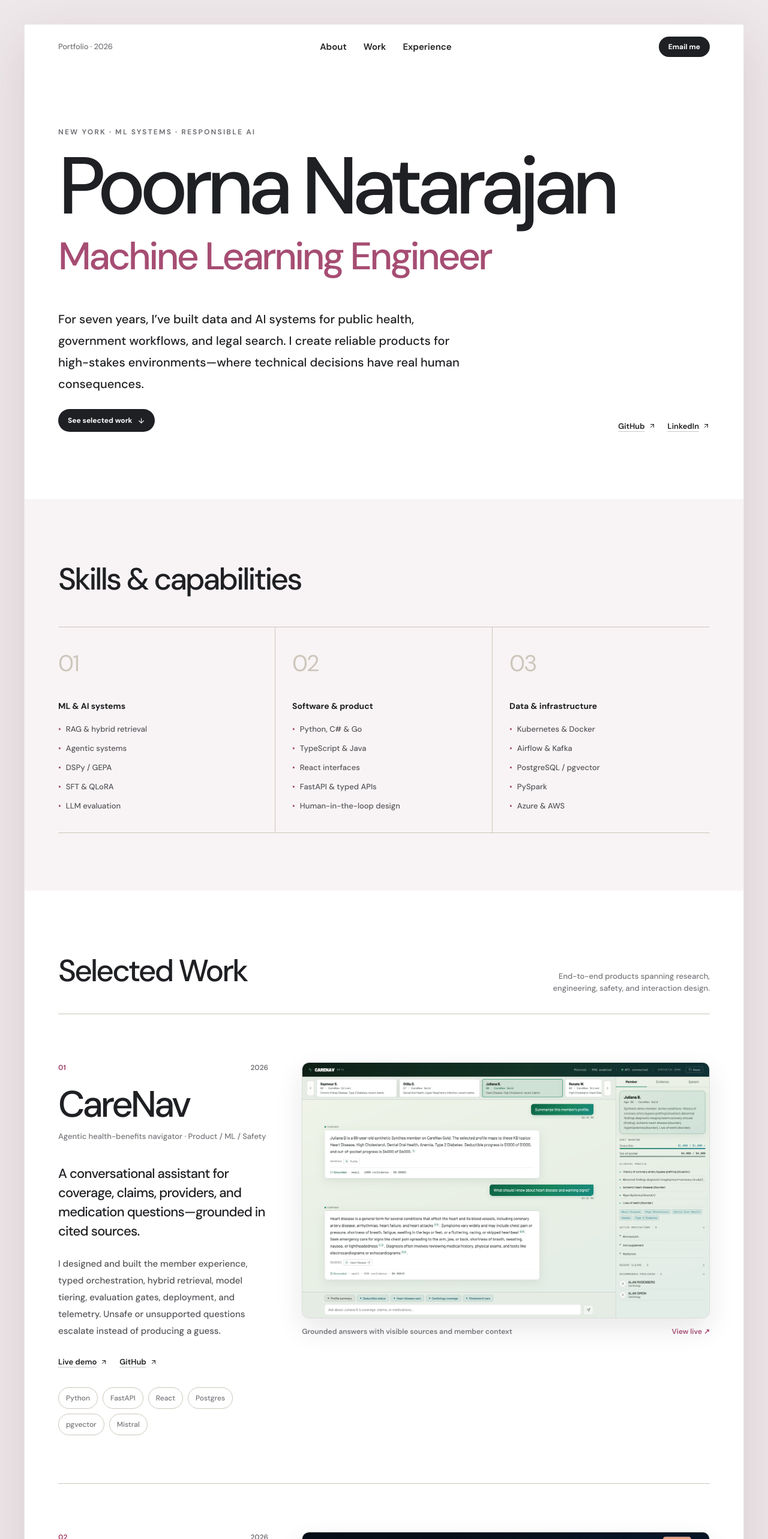
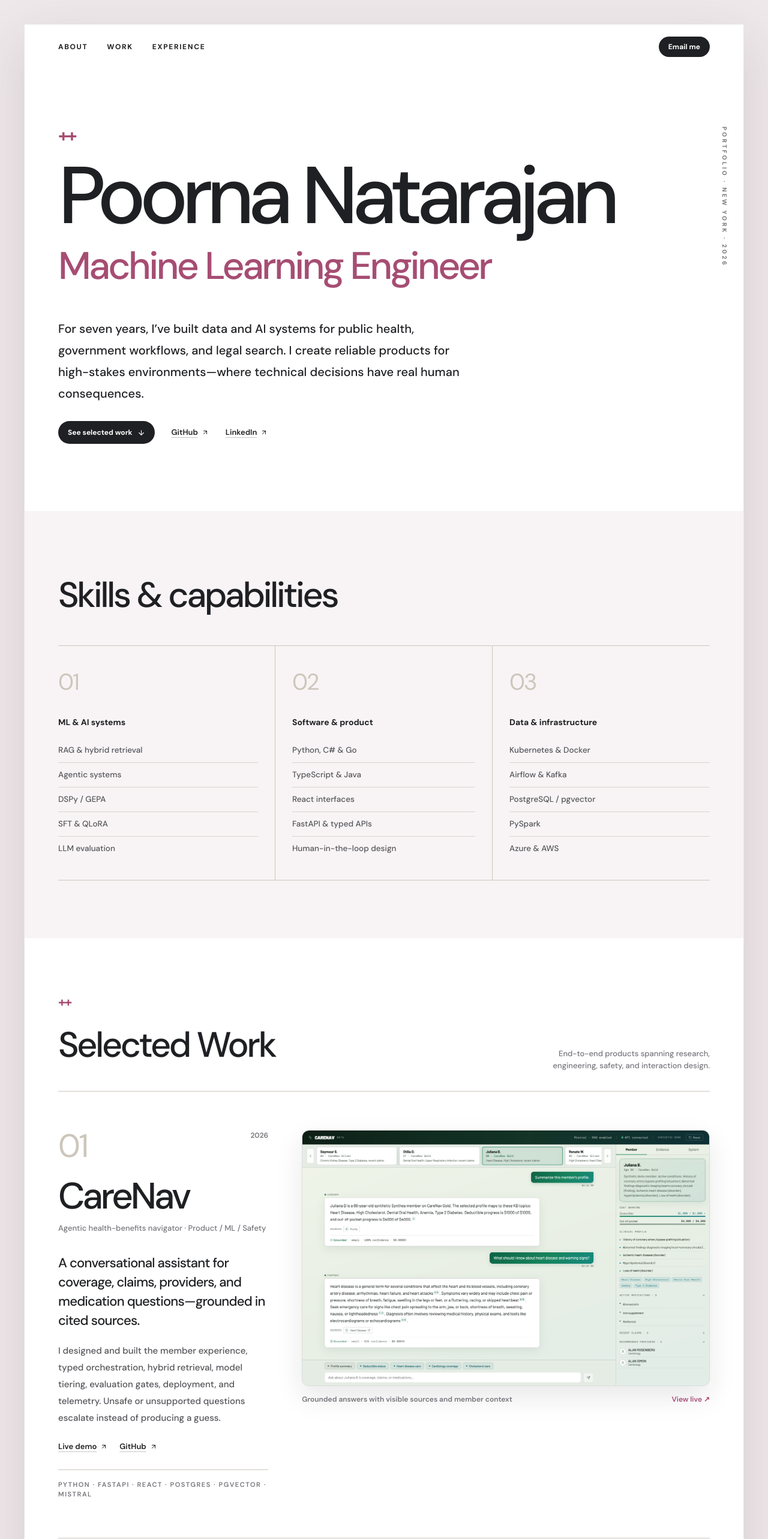
Before and after one commit to poornanat1/personal-website, a React (Vite) app: page / in a window 1280 px wide. Shown: the top 2566 px of the page at 60% size. Built offline with nearby package versions, Linux system fonts and the light colour scheme.

Commit message:
Refine visual design with editorial layout details

```diff
--- a/src/App.tsx
+++ b/src/App.tsx
@@ -52,46 +52,47 @@ export function App() {
     <main className="min-h-dvh bg-shell p-3 text-ink selection:bg-accent selection:text-white sm:p-6 lg:p-10">
       <div className="mx-auto max-w-[1240px] overflow-hidden border border-ink/10 bg-canvas shadow-[0_30px_80px_rgba(93,51,65,0.16)]">
         <nav className="flex flex-wrap items-center justify-between gap-x-5 gap-y-4 px-5 py-5 sm:flex-nowrap sm:px-9 lg:px-14">
-          <a href="#top" className="text-[13px] font-medium tracking-[-0.01em] text-muted transition-colors hover:text-ink">Portfolio · 2026</a>
-          <div className="order-3 flex w-full items-center justify-between border-t border-border pt-4 text-[13px] font-semibold sm:order-none sm:w-auto sm:justify-start sm:gap-7 sm:border-0 sm:pt-0 sm:text-[15px]">
+          <div className="order-3 flex w-full items-center justify-between border-t border-border pt-4 text-[11px] font-bold uppercase tracking-[0.14em] sm:order-none sm:w-auto sm:justify-start sm:gap-8 sm:border-0 sm:pt-0 sm:text-[12px]">
             <a href="#about" className="hover:text-accent">About</a>
             <a href="#work" className="hover:text-accent">Work</a>
             <a href="#experience" className="hover:text-accent">Experience</a>
           </div>
-          <a href="mailto:pnat614@gmail.com" className="rounded-full bg-ink px-4 py-2 text-[12px] font-bold text-canvas transition-colors hover:bg-accent">Email me</a>
+          <a href="mailto:pnat614@gmail.com" className="ml-auto rounded-full bg-ink px-4 py-2 text-[12px] font-bold text-canvas transition-colors hover:bg-accent">Email me</a>
         </nav>
 
-        <section id="top" className="px-5 pb-20 pt-14 sm:px-9 sm:pt-20 lg:px-14 lg:pb-28 lg:pt-24">
+        <section id="top" className="relative px-5 pb-20 pt-14 sm:px-9 sm:pt-20 lg:px-14 lg:pb-28 lg:pt-24">
+          <span aria-hidden="true" className="absolute right-6 top-24 hidden text-[10px] font-bold uppercase tracking-[0.32em] text-muted [writing-mode:vertical-rl] lg:block">Portfolio · New York · 2026</span>
           <div>
-            <p className="mb-6 text-[12px] font-bold uppercase tracking-[0.18em] text-muted">New York · ML systems · Responsible AI</p>
+            <p aria-hidden="true" className="mb-7 text-[30px] font-bold leading-none tracking-[-0.1em] text-accent">++</p>
             <h1 className="max-w-[1100px] text-[clamp(3.7rem,10.5vw,8.5rem)] font-medium leading-[0.86] tracking-[-0.075em]">Poorna Natarajan</h1>
             <p className="mt-7 max-w-[980px] text-[clamp(2rem,5vw,4.25rem)] font-medium leading-[0.96] tracking-[-0.055em] text-accent">
               Machine Learning Engineer
             </p>
           </div>
 
-          <div className="mt-14 grid gap-8 lg:grid-cols-[minmax(0,760px)_1fr] lg:gap-20">
-            <div className="max-w-[680px]">
-              <p className="text-[18px] font-medium leading-8 sm:text-[20px] sm:leading-9">For seven years, I’ve built data and AI systems for public health, government workflows, and legal search. I create reliable products for high-stakes environments—where technical decisions have real human consequences.</p>
-              <a href="#work" className="mt-6 inline-flex items-center gap-2 rounded-full bg-ink px-4 py-2.5 text-[12px] font-bold text-canvas transition-colors hover:bg-accent">See selected work <ArrowDown size={13} /></a>
+          <div className="mt-14 max-w-[680px]">
+            <p className="text-[18px] font-medium leading-8 sm:text-[20px] sm:leading-9">For seven years, I’ve built data and AI systems for public health, government workflows, and legal search. I create reliable products for high-stakes environments—where technical decisions have real human consequences.</p>
+            <div className="mt-7 flex flex-wrap items-center gap-x-7 gap-y-4">
+              <a href="#work" className="inline-flex items-center gap-2 rounded-full bg-ink px-4 py-2.5 text-[12px] font-bold text-canvas transition-colors hover:bg-accent">See selected work <ArrowDown size={13} /></a>
+              <ExternalLink href="https://github.com/poornanat1">GitHub</ExternalLink>
+              <ExternalLink href="https://www.linkedin.com/in/poorna-natarajan/">LinkedIn</ExternalLink>
             </div>
-            <div className="flex items-end gap-5 lg:justify-end"><ExternalLink href="https://github.com/poornanat1">GitHub</ExternalLink><ExternalLink href="https://www.linkedin.com/in/poorna-natarajan/">LinkedIn</ExternalLink></div>
           </div>
         </section>
 
         <section id="about" className="bg-wash px-5 py-16 sm:px-9 lg:px-14 lg:py-24">
-          <h2 className="text-[clamp(2rem,4vw,3.3rem)] font-medium tracking-[-0.055em]">Skills &amp; capabilities</h2>
+          <h2 className="text-[clamp(2.2rem,4.6vw,4rem)] font-medium tracking-[-0.055em]">Skills &amp; capabilities</h2>
           <div className="mt-10 grid divide-y divide-border border-y border-border md:grid-cols-3 md:divide-x md:divide-y-0">
             {[
               ["01", "ML & AI systems", "RAG & hybrid retrieval|Agentic systems|DSPy / GEPA|SFT & QLoRA|LLM evaluation"],
               ["02", "Software & product", "Python, C# & Go|TypeScript & Java|React interfaces|FastAPI & typed APIs|Human-in-the-loop design"],
               ["03", "Data & infrastructure", "Kubernetes & Docker|Airflow & Kafka|PostgreSQL / pgvector|PySpark|Azure & AWS"],
             ].map(([number, title, skills]) => (
-              <article key={number} className="min-h-[225px] py-8 md:px-7 md:first:pl-0 md:last:pr-0">
+              <article key={number} className="py-8 md:px-7 md:first:pl-0 md:last:pr-0">
                 <p className="text-[38px] font-light tracking-[-0.05em] text-border">{number}</p>
-                <h3 className="mt-8 text-[14px] font-bold">{title}</h3>
-                <ul className="mt-4 grid gap-2 text-[13px] font-medium leading-6 text-copy">
-                  {skills.split("|").map((skill) => <li key={skill} className="flex gap-2 before:text-accent before:content-['•']">{skill}</li>)}
+                <h3 className="mt-7 text-[14px] font-bold">{title}</h3>
+                <ul className="mt-4 divide-y divide-border/70 text-[13.5px] font-medium leading-6 text-copy">
+                  {skills.split("|").map((skill) => <li key={skill} className="py-2">{skill}</li>)}
                 </ul>
               </article>
             ))}
@@ -100,23 +101,26 @@ export function App() {
 
         <section id="work" className="px-5 py-16 sm:px-9 lg:px-14 lg:py-24">
           <div className="flex items-end justify-between gap-6 border-b border-border pb-8">
-            <h2 className="text-[clamp(2rem,4vw,3.3rem)] font-medium tracking-[-0.055em]">Selected Work</h2>
+            <div>
+              <p aria-hidden="true" className="mb-4 text-[22px] font-bold leading-none tracking-[-0.1em] text-accent">++</p>
+              <h2 className="text-[clamp(2.2rem,4.6vw,4rem)] font-medium tracking-[-0.055em]">Selected Work</h2>
+            </div>
             <p className="hidden max-w-[34ch] text-right text-[13px] font-medium leading-5 text-muted sm:block">End-to-end products spanning research, engineering, safety, and interaction design.</p>
           </div>
           <div>
             {projects.map((project, index) => (
-              <article key={project.id} className="grid gap-10 border-b border-border py-12 lg:grid-cols-[minmax(280px,0.68fr)_minmax(0,1.32fr)] lg:gap-14 lg:py-20">
+              <article key={project.id} className="grid gap-10 border-b border-border py-12 lg:grid-cols-[minmax(280px,0.68fr)_minmax(0,1.32fr)] lg:gap-14 lg:py-16">
                 <div className="flex flex-col justify-between lg:sticky lg:top-8 lg:self-start">
                   <div>
-                    <div className="flex items-start justify-between gap-4"><span className="text-[12px] font-bold text-accent">0{index + 1}</span><span className="text-[12px] font-semibold text-muted">{project.year}</span></div>
-                    <h3 className="mt-6 text-[clamp(2.7rem,4.8vw,4.8rem)] font-medium leading-[0.92] tracking-[-0.065em]">{project.name}</h3>
+                    <div className="flex items-start justify-between gap-4"><span className="text-[54px] font-light leading-none tracking-[-0.05em] text-border">0{index + 1}</span><span className="text-[12px] font-semibold text-muted">{project.year}</span></div>
+                    <h3 className="mt-7 text-[clamp(2.7rem,4.8vw,4.8rem)] font-medium leading-[0.92] tracking-[-0.065em]">{project.name}</h3>
                     <p className="mt-4 max-w-[54ch] text-[13px] font-medium leading-5 text-muted">{project.eyebrow}</p>
-                    <p className="mt-9 max-w-[28ch] text-[22px] font-medium leading-8 tracking-[-0.035em]">{project.summary}</p>
-                    <p className="mt-6 max-w-[48ch] text-[15px] font-medium leading-7 text-copy">{project.contribution}</p>
+                    <p className="mt-8 max-w-[28ch] text-[22px] font-medium leading-8 tracking-[-0.035em]">{project.summary}</p>
+                    <p className="mt-5 max-w-[48ch] text-[15px] font-medium leading-7 text-copy">{project.contribution}</p>
                   </div>
                   <div>
-                    <div className="mt-7 flex flex-wrap gap-5"><ExternalLink href={project.href}>{project.liveLabel}</ExternalLink><ExternalLink href={project.github}>GitHub</ExternalLink></div>
-                    <div className="mt-8 flex flex-wrap gap-2 text-[12px] font-medium text-muted">{project.tags.map((tag) => <span key={tag} className="rounded-full border border-border px-3 py-2">{tag}</span>)}</div>
+                    <div className="mt-6 flex flex-wrap gap-5"><ExternalLink href={project.href}>{project.liveLabel}</ExternalLink><ExternalLink href={project.github}>GitHub</ExternalLink></div>
+                    <p className="mt-7 border-t border-border pt-4 text-[11px] font-semibold uppercase tracking-[0.14em] text-muted">{project.tags.join("  ·  ")}</p>
                   </div>
                 </div>
                 <div className="grid content-start gap-5">
@@ -151,9 +155,10 @@ export function App() {
           </div>
         </section>
 
-        <section id="experience" className="bg-wash px-5 py-16 sm:px-9 lg:px-14 lg:py-24">
+        <section id="experience" className="relative bg-wash px-5 py-16 sm:px-9 lg:px-14 lg:py-24">
+          <span aria-hidden="true" className="absolute right-6 top-24 hidden text-[10px] font-bold uppercase tracking-[0.32em] text-muted [writing-mode:vertical-rl] lg:block">2019 — Now</span>
           <div className="grid gap-10 lg:grid-cols-[0.72fr_1.28fr] lg:gap-20">
-            <div><p className="text-[clamp(2.5rem,5vw,4.6rem)] font-medium leading-none tracking-[-0.06em] text-accent">Experience</p><h2 className="mt-5 max-w-[24ch] text-[clamp(1.25rem,2.2vw,1.75rem)] font-medium leading-[1.15] tracking-[-0.035em]">From ideas to systems people use.</h2></div>
+            <div className="lg:sticky lg:top-10 lg:self-start"><p className="text-[clamp(2.5rem,5vw,4.6rem)] font-medium leading-none tracking-[-0.06em] text-accent">Experience</p><h2 className="mt-5 max-w-[24ch] text-[clamp(1.25rem,2.2vw,1.75rem)] font-medium leading-[1.15] tracking-[-0.035em]">From ideas to systems people use.</h2></div>
             <div className="border-t border-border">
               {experiences.map((experience, index) => (
                 <article key={experience.company} className="grid grid-cols-[26px_42px_1fr] items-start gap-3 border-b border-border py-5 sm:grid-cols-[34px_44px_1fr_auto] sm:gap-5">
@@ -169,8 +174,8 @@ export function App() {
 
         <footer className="px-5 pb-7 pt-16 sm:px-9 lg:px-14 lg:pt-24">
           <div className="grid gap-8 border-t border-border py-10 md:grid-cols-[1fr_auto] md:items-end">
-            <div className="flex items-start gap-6"><img src={portrait} alt="Portrait of Poorna Natarajan" className="size-24 shrink-0 rounded-full object-cover" /><div><p className="max-w-[570px] text-[clamp(1.9rem,4.2vw,3.6rem)] font-medium leading-[1.02] tracking-[-0.06em]">Senior machine learning engineer and product builder.</p><a href="mailto:pnat614@gmail.com" className="mt-5 inline-flex items-center gap-2 text-[13px] font-bold underline decoration-accent underline-offset-4">pnat614@gmail.com <ArrowUpRight size={13} /></a></div></div>
-            <div className="flex gap-3">{[["Email", "mailto:pnat614@gmail.com", <span aria-hidden="true" className="text-[18px] leading-none">✉</span>], ["GitHub", "https://github.com/poornanat1", <Github size={14} className="fill-current" />], ["LinkedIn", "https://www.linkedin.com/in/poorna-natarajan/", <Linkedin size={14} className="fill-current" />]].map(([label, href, icon]) => <a key={String(label)} href={String(href)} target={String(href).startsWith("http") ? "_blank" : undefined} rel="noreferrer" aria-label={String(label)} className="flex size-9 items-center justify-center rounded-full border border-ink transition-colors hover:bg-ink hover:text-canvas">{icon}</a>)}</div>
+            <div className="flex items-start gap-6"><img src={portrait} alt="Portrait of Poorna Natarajan" className="size-24 shrink-0 rounded-full object-cover" /><div><p className="max-w-[570px] text-[clamp(1.9rem,4.2vw,3.6rem)] font-medium leading-[1.02] tracking-[-0.06em]">Senior machine learning engineer and product builder.</p><a href="mailto:pnat614@gmail.com" className="mt-6 inline-flex items-center gap-2 text-[17px] font-bold underline decoration-accent decoration-2 underline-offset-[6px] transition-colors hover:text-accent sm:text-[19px]">pnat614@gmail.com <ArrowUpRight size={17} /></a></div></div>
+            <div className="flex gap-3">{[["Email", "mailto:pnat614@gmail.com", <span aria-hidden="true" className="text-[21px] leading-none">✉</span>], ["GitHub", "https://github.com/poornanat1", <Github size={17} className="fill-current" />], ["LinkedIn", "https://www.linkedin.com/in/poorna-natarajan/", <Linkedin size={17} className="fill-current" />]].map(([label, href, icon]) => <a key={String(label)} href={String(href)} target={String(href).startsWith("http") ? "_blank" : undefined} rel="noreferrer" aria-label={String(label)} className="flex size-11 items-center justify-center rounded-full border border-ink transition-colors hover:bg-ink hover:text-canvas">{icon}</a>)}</div>
           </div>
           <div className="flex flex-wrap justify-between gap-3 border-t border-border pt-5 text-[12px] font-medium text-muted"><span>© 2026 Poorna Natarajan</span><span>New York · Senior Machine Learning Engineer</span></div>
         </footer>
--- a/src/styles/index.css
+++ b/src/styles/index.css
@@ -12,7 +12,6 @@
   --color-muted: #77747a;
   --color-border: #cdc6bc;
   --color-accent: #a64d73;
-  --color-highlight: #d78baa;
 }
 
 @layer base {
```
